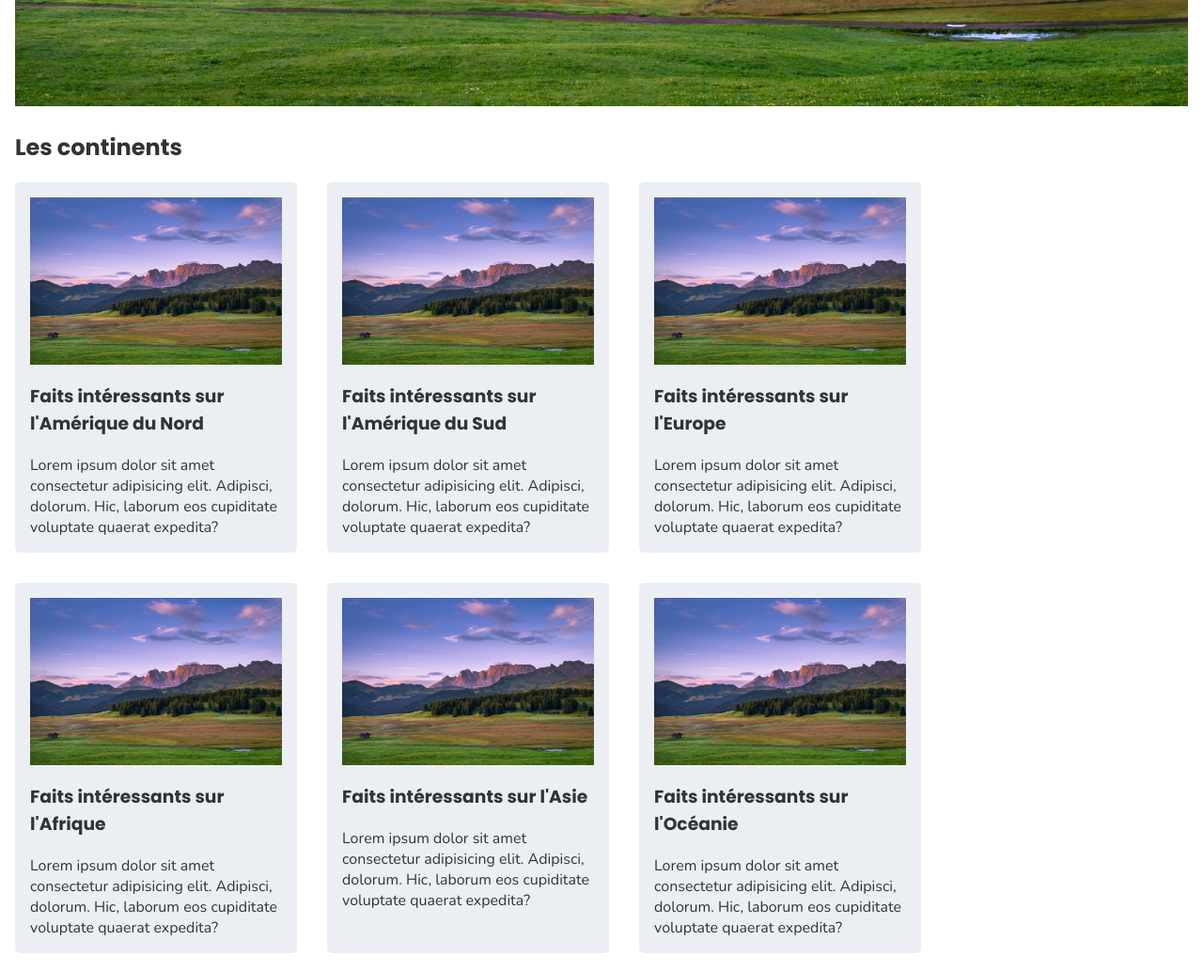
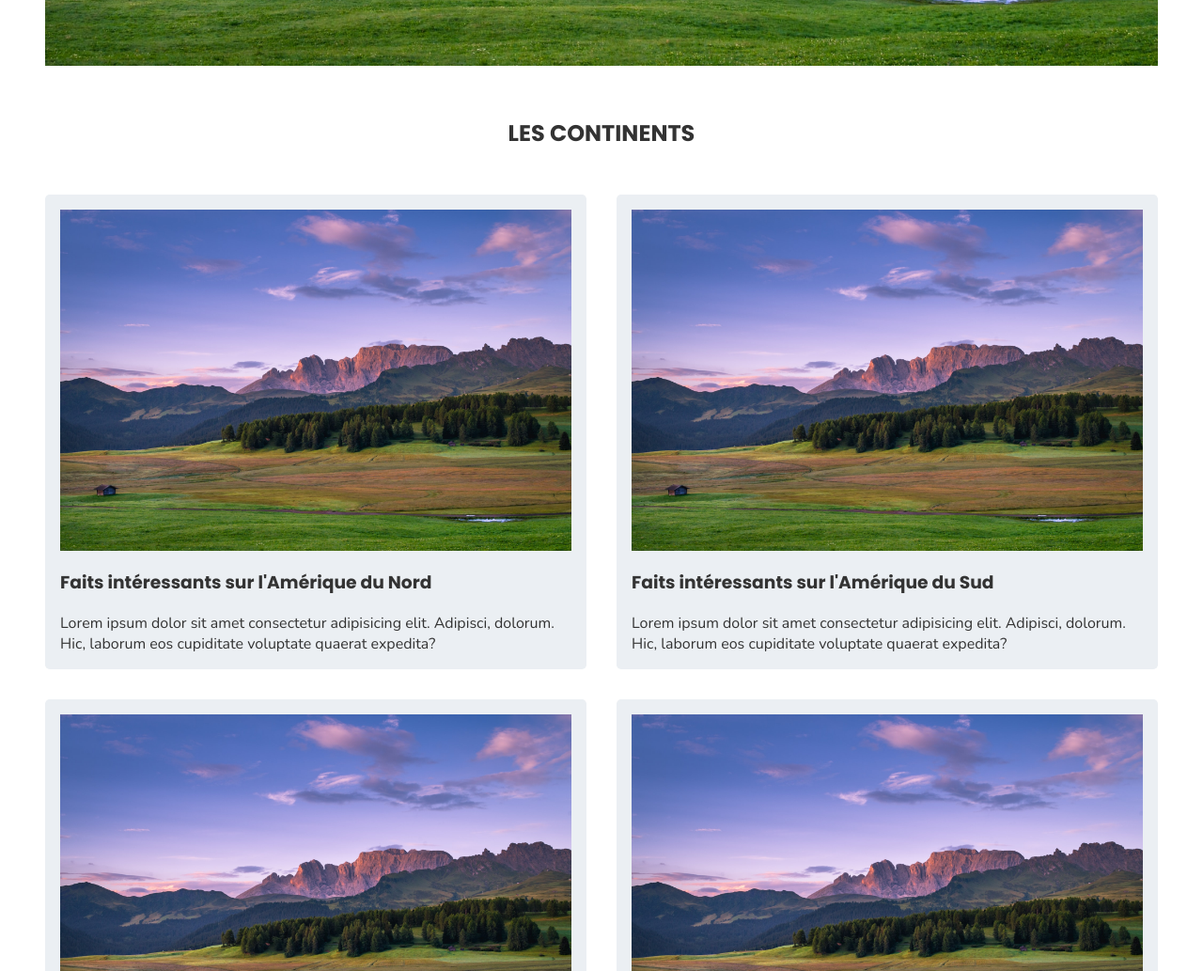
Before and after one commit to minimich14/Passion, a plain HTML site: page index.html in a window 1280 px wide. Shown: the part 880-1913 px from the top of the page at 94% size. Drawn offline with nearby package versions, Linux system fonts and the light colour scheme.

Commit message:
Ajustements visuels

```diff
--- a/index.html
+++ b/index.html
@@ -29,6 +29,12 @@
             font-family: 'Poppins', sans-serif;
         }
 
+        h2 {
+            text-align: center;
+            text-transform: uppercase;
+            margin: 2em 0;
+        }
+
         div.wrapper {
             min-height: 100vh;
             position: relative;
@@ -39,7 +45,7 @@
             flex-direction: column;
             align-items: center;
             justify-content: flex-start; */
-            padding: 1em;
+            padding: 1em 3em;
         }
         footer {
             display: flex;
@@ -101,11 +107,10 @@
             flex-direction: column;
             align-items: flex-start;
             justify-content: flex-start;
-            flex: 0 1 300px;
+            flex: 1 400px;
             padding: 1em;
             border-radius: 0.3em;
             background-color: #ebeff3;
-            /* margin: 1em; */
         }
 
         article img {
```
